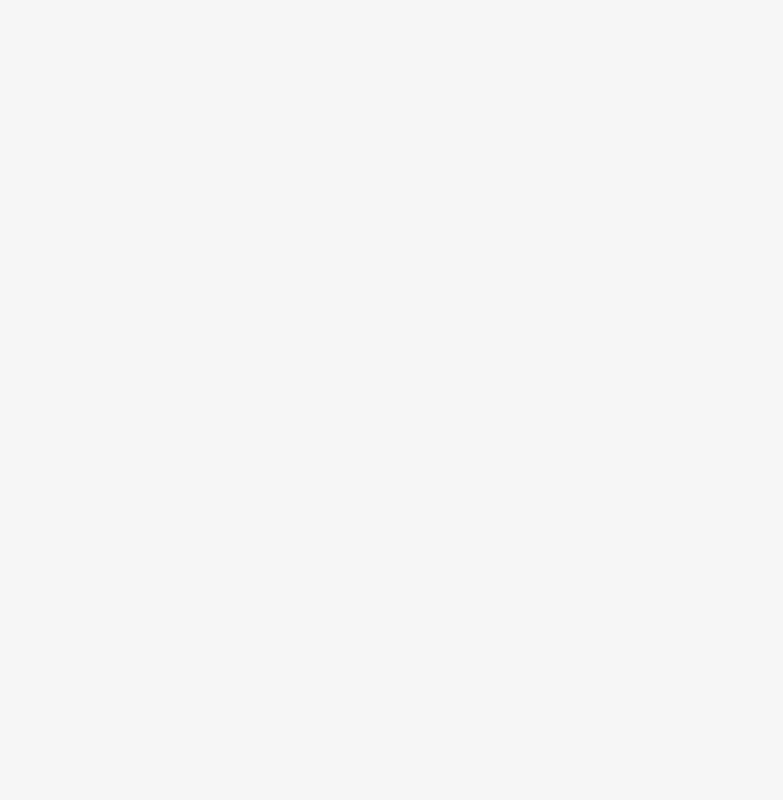
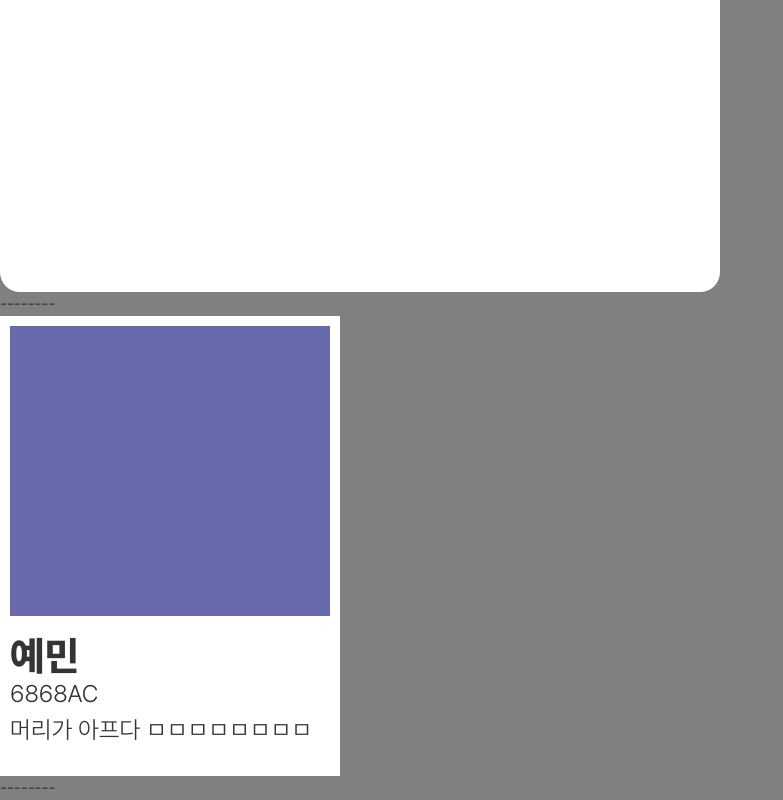
Before and after one commit to codestates-seb/seb40_main_029, a React (Create React App) app in the folder client/: page / in a window 1280 px wide. Shown: the part 1256-2056 px from the top of the page, without its empty margins (0-783 px from the left). Before the commit the page ends 800 px from the top, so only its background shows below. Built offline with nearby package versions, Linux system fonts and the light colour scheme.

Commit message:
feat: 모달, 카드 컴포넌트 구현'

```diff
--- a/client/package.json
+++ b/client/package.json
@@ -3,6 +3,10 @@
   "version": "0.1.0",
   "private": true,
   "dependencies": {
+    "@fortawesome/fontawesome-svg-core": "^6.2.0",
+    "@fortawesome/free-regular-svg-icons": "^6.2.0",
+    "@fortawesome/free-solid-svg-icons": "^6.2.0",
+    "@fortawesome/react-fontawesome": "^0.2.0",
     "@testing-library/jest-dom": "^5.16.5",
     "@testing-library/react": "^13.4.0",
     "@testing-library/user-event": "^13.5.0",
--- a/client/src/App.js
+++ b/client/src/App.js
@@ -1,25 +1,19 @@
+import { TodoModal, MailModal, StoreModal } from './components/modal/Modal';
+import MoodCard from './components/card/MoodCard';
+
 const App = () => {
-  return <></>;
+  return (
+    <>
+      <TodoModal />
+      <>--------</>
+      <MailModal />
+      <>--------</>
+      <StoreModal />
+      <>--------</>
+      <MoodCard />
+      <>--------</>
+    </>
+  );
 };
-// const App = () => {
-//   return (
-//     <div className="App">
-//       <header className="App-header">
-//         <img src={logo} className="App-logo" alt="logo" />
-//         <p>
-//           Edit <code>src/App.js</code> and save to reload.
-//         </p>
-//         <a
-//           className="App-link"
-//           href="https://reactjs.org"
-//           target="_blank"
-//           rel="noopener noreferrer"
-//         >
-//           Learn React 폰트테스트
-//         </a>
-//       </header>
-//     </div>
-//   );
-// };
 
 export default App;
--- a/client/src/GlobalStyle.js
+++ b/client/src/GlobalStyle.js
@@ -17,7 +17,8 @@ export const GlobalStyle = createGlobalStyle`
 
   }
   body {
-    background-color: #F6F6F6;
+    /* background-color: #F6F6F6; */
+    background-color: gray
   }
   a, button {
     cursor: pointer;
--- /dev/null
+++ b/client/src/components/card/MoodCard.js
@@ -0,0 +1,78 @@
+import { useState } from 'react';
+import styled from 'styled-components';
+
+const Container = styled.div`
+  display: flex;
+  justify-content: space-between;
+  flex-direction: column;
+  align-items: center;
+  width: 340px;
+  height: 460px;
+  background-color: white;
+`;
+
+const Mood = styled.div`
+  width: 320px;
+  height: 290px;
+  margin: 10px 10px 0 10px;
+  background-color: #6868ac;
+`;
+
+const Info = styled.div`
+  width: 100%;
+  margin: 10px auto auto auto;
+  padding: 10px;
+  text-align: left;
+`;
+
+const Type = styled.div`
+  height: 40px;
+  line-height: 40px;
+  font-size: 40px;
+  font-weight: 800;
+`;
+
+const Hexcode = styled.div`
+  height: 36px;
+  font-size: 24px;
+  font-weight: 300;
+`;
+const Contents = styled.div`
+  height: ${props => (props.viewDetails ? '354px' : '32px')}; //460 - 94 - 10
+  font-size: 24px;
+  font-weight: 300;
+  overflow-y: scroll;
+  transition: height 1s;
+  animation-timing-function: ease-in-out;
+  ::-webkit-scrollbar {
+    display: none;
+  }
+`;
+
+const MoodCard = () => {
+  const hexcode = '#6868AC';
+  const contents = '머리가 아프다 ㅁㅁㅁㅁㅁㅁㅁㅁㅁㅁㅁㅁㅁㅁㅁㅁㅁㅁㅁㅁ';
+
+  const [viewDetails, setViewDetails] = useState(false);
+  const handleViewDetails = () => {
+    const selection = window.getSelection();
+    if (selection.type != 'Range') {
+      setViewDetails(!viewDetails);
+    }
+  };
+
+  return (
+    <Container>
+      <Mood />
+      <Info>
+        <Type>예민</Type>
+        <Hexcode>{hexcode.slice(1)}</Hexcode>
+        <Contents onClick={() => handleViewDetails()} viewDetails={viewDetails}>
+          {contents}
+        </Contents>
+      </Info>
+    </Container>
+  );
+};
+
+export default MoodCard;
```
Also changed, not shown: client/src/components/card/Card.js (deleted, +0 -42 lines), client/src/components/modal/Icon.js (+2 -33 lines), 1 other file (tests, documents, lock files or other folders).
